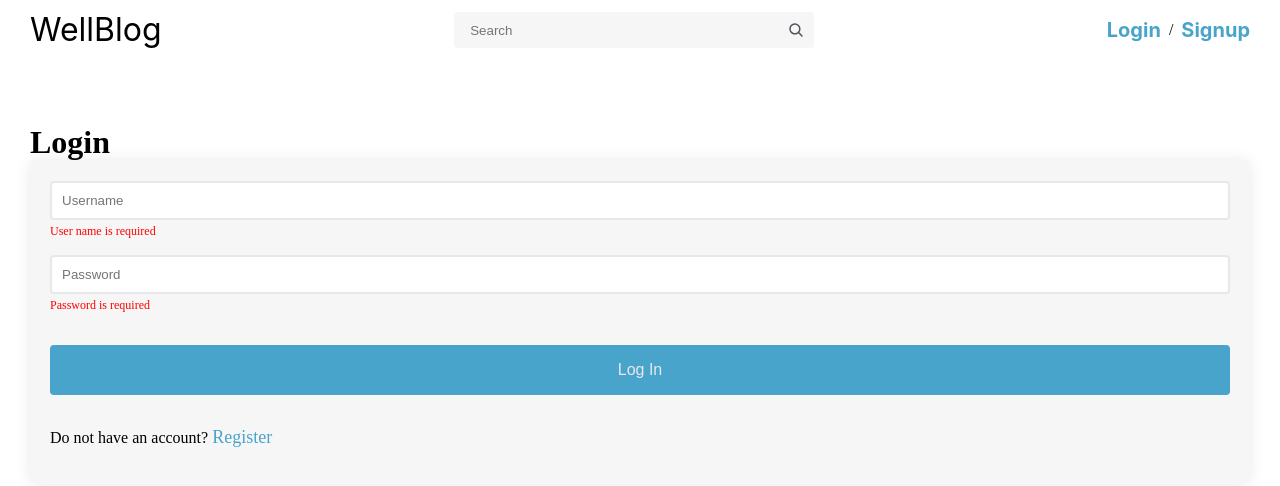
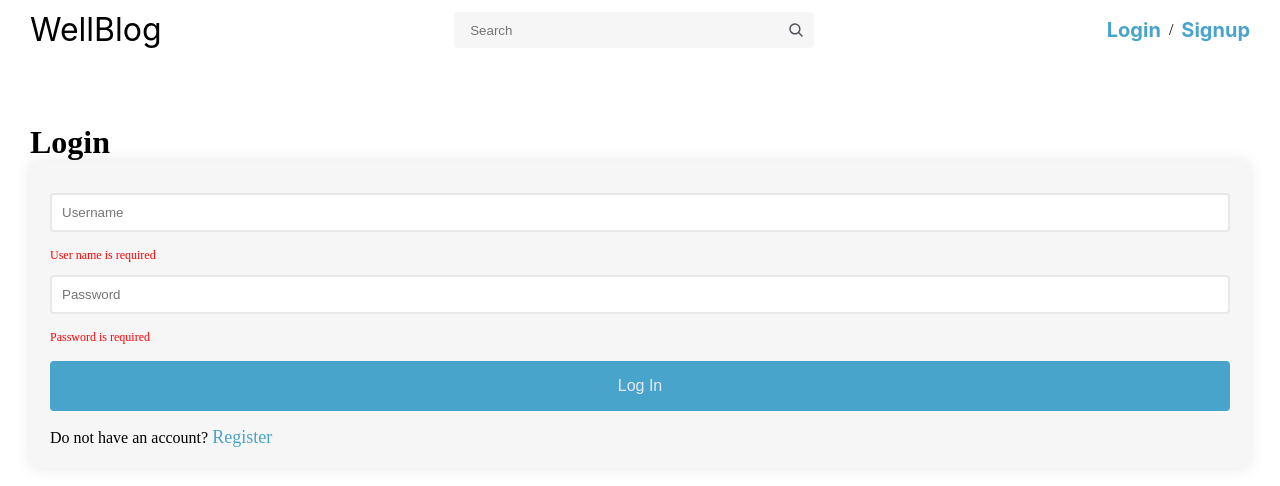
Before and after one commit to njm-wtag/Blog-app-react, a React (Vite) app: page /login in a window 1280 px wide. Shown: the top 486 px of the page. Built offline with nearby package versions, Linux system fonts and the light colour scheme.

Commit message:
Refactor: form style, resolve proptypes issue

```diff
--- a/src/components/AuthForm/AuthForm.scss
+++ b/src/components/AuthForm/AuthForm.scss
@@ -6,7 +6,6 @@
     padding: $sp-20;
   }
   &__field {
-    margin-bottom: $sp-16;
     & input {
       width: 100%;
       padding: calc($sp-2 * 5);
--- a/src/components/BlogCard/BlogCard.scss
+++ b/src/components/BlogCard/BlogCard.scss
@@ -3,7 +3,7 @@
   border-radius: calc($sp-4 * 2);
   margin-bottom: $sp-16;
   overflow: hidden;
-  margin-bottom: 1rem;
+  margin-bottom: $sp-16;
   & a {
     text-decoration: none;
   }
--- a/src/components/BlogDetails/BlogDetails.jsx
+++ b/src/components/BlogDetails/BlogDetails.jsx
@@ -61,7 +61,7 @@ BlogDetails.defaultProps = {
 BlogDetails.propTypes = {
   blogDetails: PropTypes.shape({
     authorId: PropTypes.string.isRequired,
-    bannerImage: PropTypes.arrayOf(PropTypes.string),
+    bannerImage: PropTypes.string,
     createdAt: PropTypes.string,
     tags: PropTypes.array,
     title: PropTypes.string.isRequired,
--- a/src/components/BlogForm/BlogForm.jsx
+++ b/src/components/BlogForm/BlogForm.jsx
@@ -112,7 +112,7 @@ BlogForm.propTypes = {
   onSubmit: PropTypes.func.isRequired,
   blogDetails: PropTypes.shape({
     authorId: PropTypes.string,
-    bannerImage: PropTypes.arrayOf(PropTypes.string),
+    bannerImage: PropTypes.string,
     createdAt: PropTypes.string,
     tags: PropTypes.array,
     title: PropTypes.string,
--- a/src/components/BlogForm/BlogForm.scss
+++ b/src/components/BlogForm/BlogForm.scss
@@ -8,6 +8,7 @@ form {
 
   .title-tags-form-container {
     display: grid;
+    align-items: center;
     gap: calc($sp-16 * 2);
     grid-template-columns: repeat(2, 1fr);
   }
@@ -17,6 +18,7 @@ form {
     border-radius: $sp-4;
     border: $sp-2 solid $button-border-color;
     box-sizing: border-box;
+    margin: $sp-12 0;
     padding: $sp-8;
     width: 100%;
   }
--- a/src/components/EditProfileForm/EditProfileForm.scss
+++ b/src/components/EditProfileForm/EditProfileForm.scss
@@ -8,8 +8,6 @@ form {
   padding: $sp-16;
 
   div {
-    margin-bottom: $sp-16;
-
     label {
       font-weight: $font-bold;
       margin-bottom: $sp-4;
--- a/src/components/SelectBox/SelectBox.jsx
+++ b/src/components/SelectBox/SelectBox.jsx
@@ -4,7 +4,7 @@ const customStyles = {
   control: (styles) => ({
     ...styles,
     backgroundColor: "white",
-    height: "32px",
+    height: "28px",
   }),
 
   indicatorSeparator: () => null,
```
